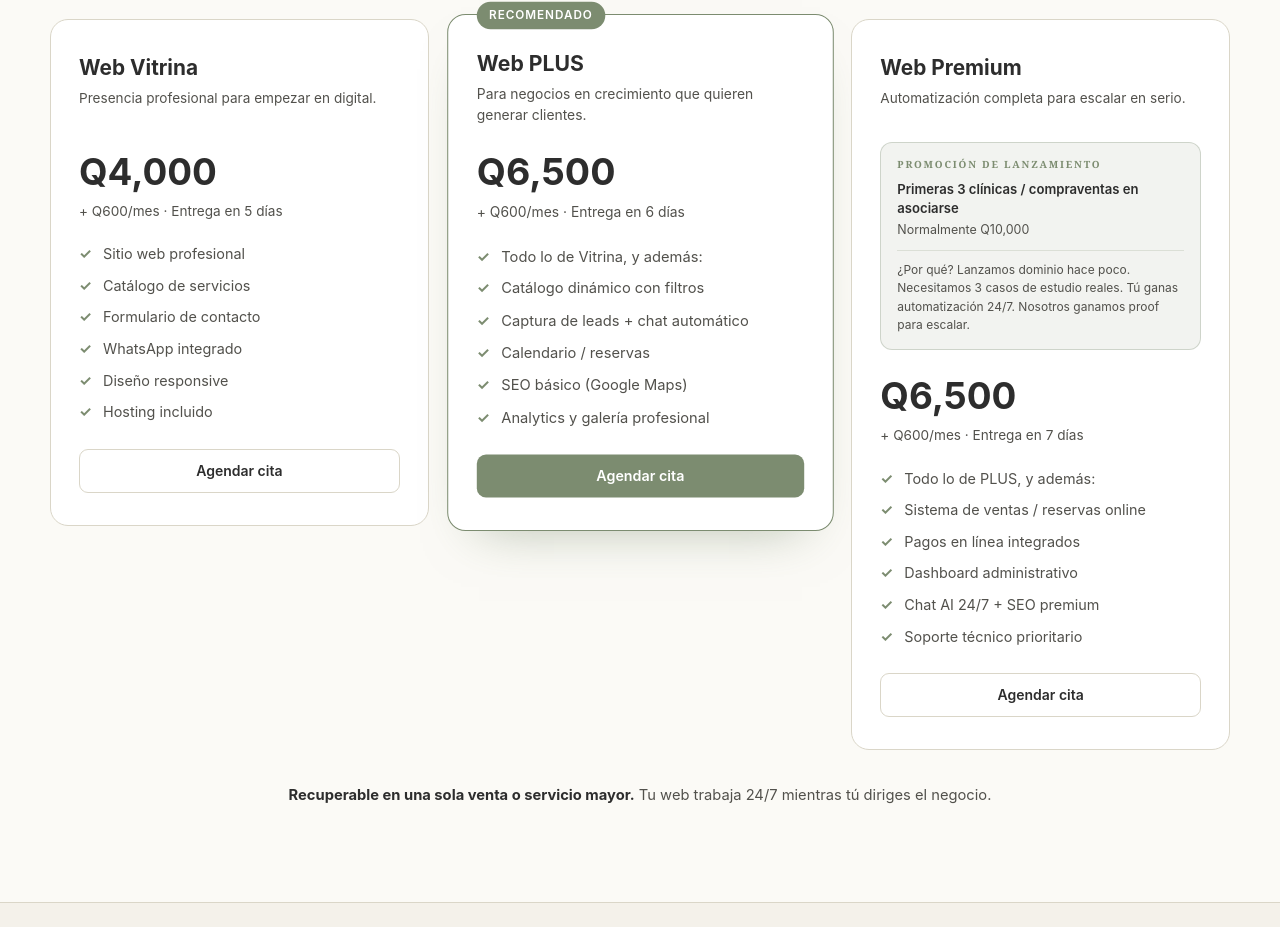
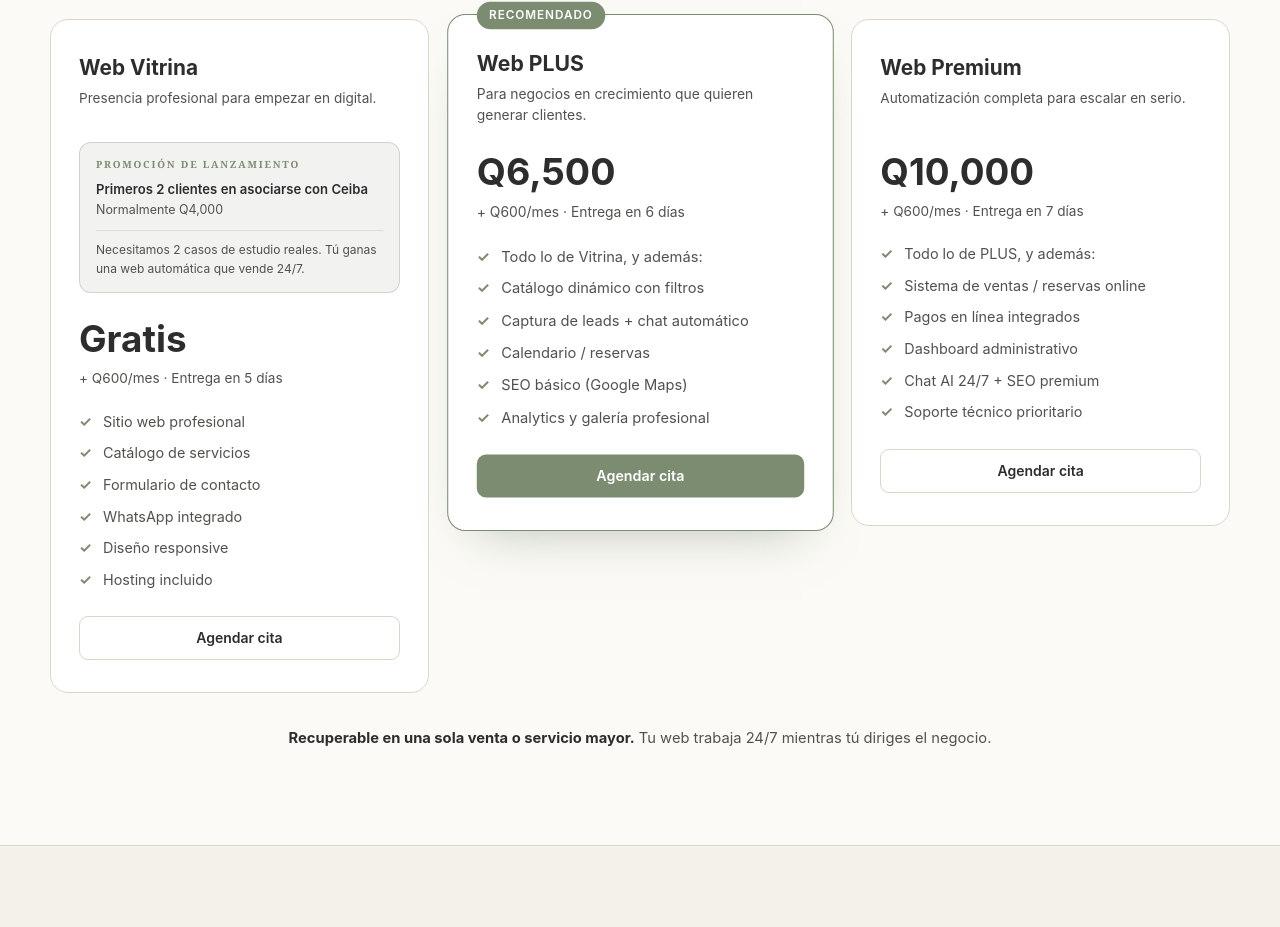
Before and after one commit to Vtornik141/CEIBANUEVA, a Next.js app in the folder apps/ceiba/: page / in a window 1280 px wide. Shown: the part 4246-5173 px from the top of the page. Built offline with nearby package versions, Linux system fonts and the light colour scheme; a web font is replaced by a local one.

Commit message:
Move launch promo to Web Vitrina (free for first 2 clients)

```diff
--- a/apps/ceiba/components/Paquetes.tsx
+++ b/apps/ceiba/components/Paquetes.tsx
@@ -19,7 +19,7 @@ const TIERS: Tier[] = [
   {
     nombre: "Web Vitrina",
     para: "Presencia profesional para empezar en digital.",
-    precio: "Q4,000",
+    precio: "Gratis",
     detalle: "+ Q600/mes · Entrega en 5 días",
     feats: [
       "Sitio web profesional",
@@ -31,6 +31,12 @@ const TIERS: Tier[] = [
     ],
     cta: "Agendar cita",
     destacado: false,
+    promo: {
+      cupos: "Primeros 2 clientes en asociarse con Ceiba",
+      normal: "Normalmente Q4,000",
+      razon:
+        "Necesitamos 2 casos de estudio reales. Tú ganas una web automática que vende 24/7.",
+    },
   },
   {
     nombre: "Web PLUS",
@@ -51,7 +57,7 @@ const TIERS: Tier[] = [
   {
     nombre: "Web Premium",
     para: "Automatización completa para escalar en serio.",
-    precio: "Q6,500",
+    precio: "Q10,000",
     detalle: "+ Q600/mes · Entrega en 7 días",
     feats: [
       "Todo lo de PLUS, y además:",
@@ -63,12 +69,6 @@ const TIERS: Tier[] = [
     ],
     cta: "Agendar cita",
     destacado: false,
-    promo: {
-      cupos: "Primeras 3 clínicas / compraventas en asociarse",
-      normal: "Normalmente Q10,000",
-      razon:
-        "¿Por qué? Lanzamos dominio hace poco. Necesitamos 3 casos de estudio reales. Tú ganas automatización 24/7. Nosotros ganamos proof para escalar.",
-    },
   },
 ];
 
```
